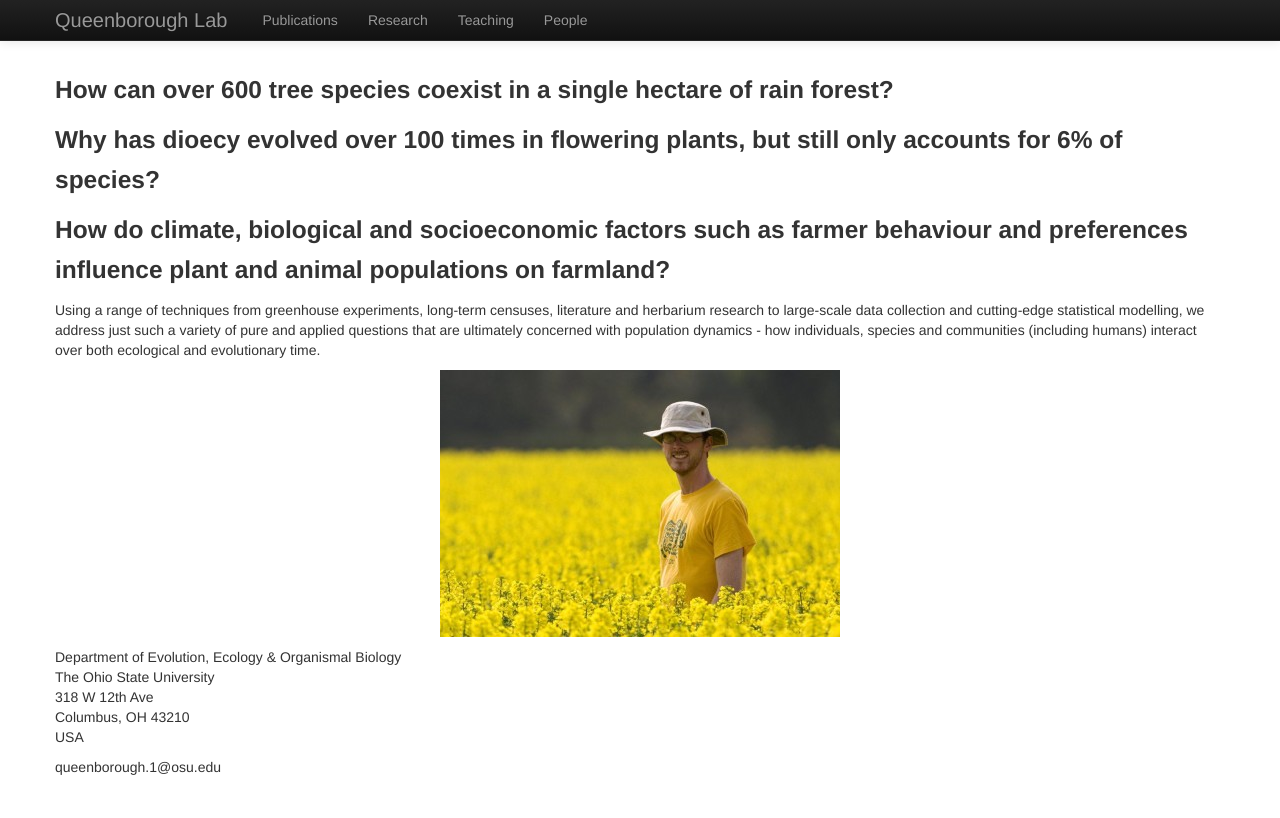
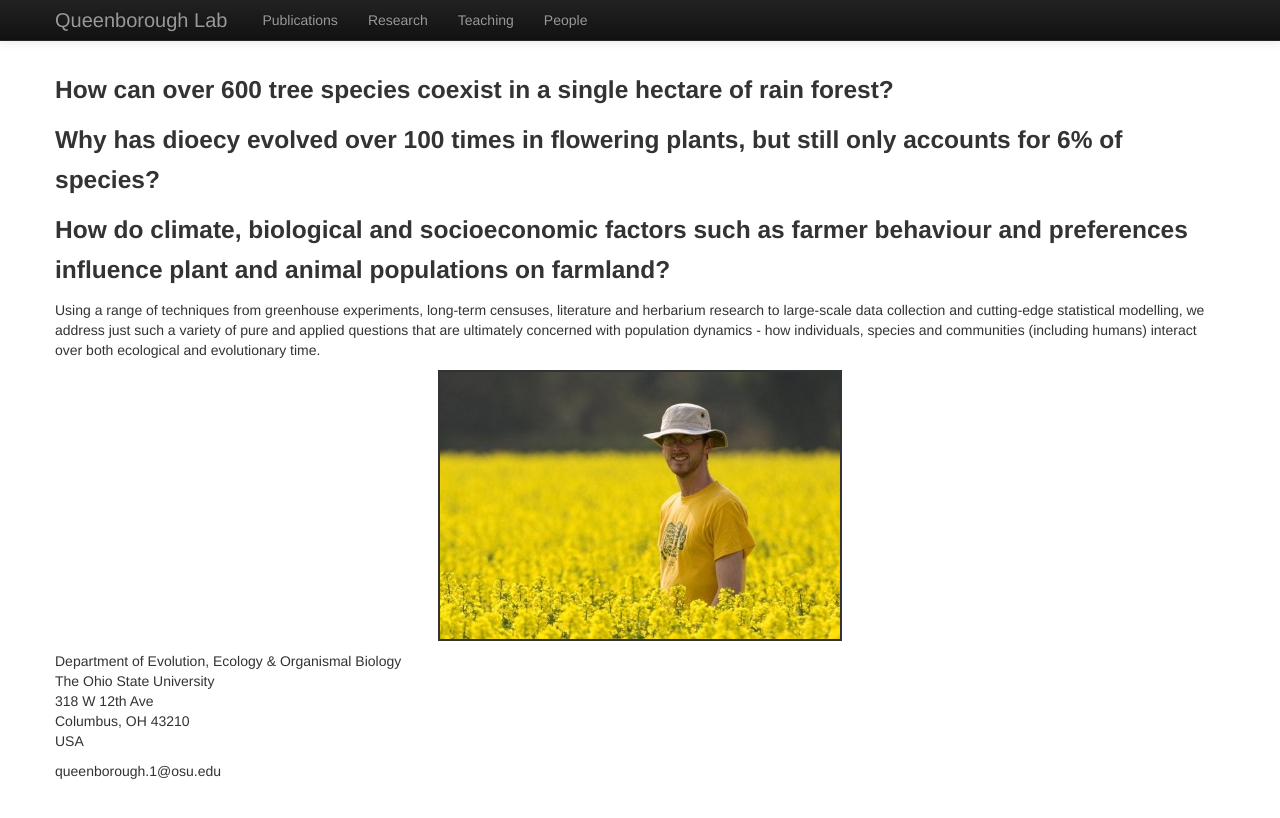
Before and after one commit to saq/saq.github.io, a Jekyll site: the page built from index.md, in a window 1280 px wide. Shown: the top 818 px of the page. Built offline with Jekyll 4.4.1, drawn with Linux system fonts in a browser that asks for light colours.

Commit message:
image border

```diff
--- a/index.md
+++ b/index.md
@@ -19,7 +19,7 @@ questions that are ultimately concerned with population dynamics - how individua
 species and communities (including humans) interact over both ecological and evolutionary time.
 
 <p align="center">
-<img src="/assets/img/Simon_weeds_quite_sml.jpg"/>
+<img src="/assets/figs/Simon_weeds_quite_sml.jpg" style="border:2px solid #333333;">
 </p>
 
 
```
